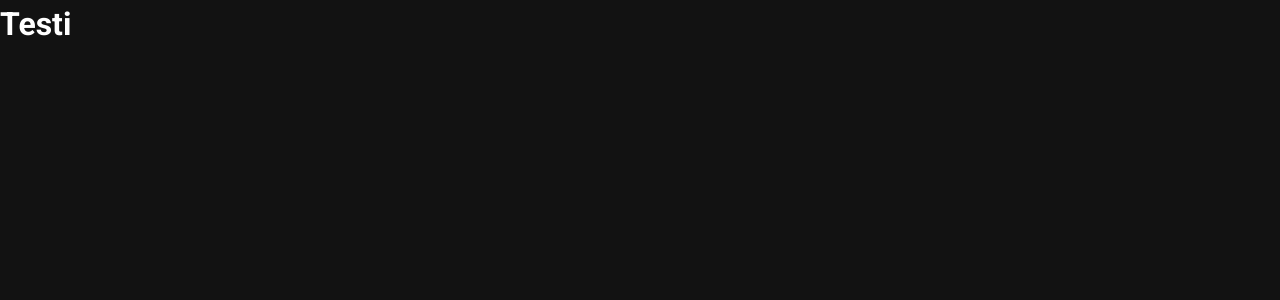
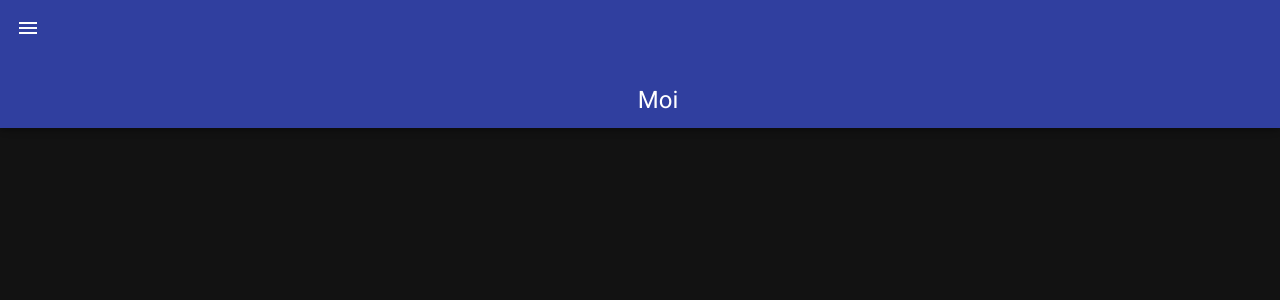
Before and after one commit to RikuKukkaniemi/my-website, a Vue app: page / in a window 1280 px wide. Shown: the top 300 px of the page. Built offline with nearby package versions, Linux system fonts and the light colour scheme.

Commit message:
Add skeleton for NavBar

```diff
--- a/src/App.vue
+++ b/src/App.vue
@@ -1,5 +1,6 @@
 <template>
   <v-app>
+    <NavBar />
     <v-content>
       <h1>Testi</h1>
     </v-content>
@@ -7,8 +8,11 @@
 </template>
 
 <script>
+import NavBar from "./components/NavBar";
 
 export default {
-
+  components: {
+    NavBar
+  }
 };
 </script>
--- /dev/null
+++ b/src/components/NavBar.vue
@@ -0,0 +1,16 @@
+<template>
+  <div>
+    <v-app-bar
+      absolute
+      color="indigo darken-2"
+      shrink-on-scroll
+      prominent
+      scroll-target="#scrolling-techniques"
+    >
+      <v-app-bar-nav-icon></v-app-bar-nav-icon>
+      <v-spacer></v-spacer>
+      <v-toolbar-title>Moi</v-toolbar-title>
+      <v-spacer></v-spacer>
+    </v-app-bar>
+  </div>
+</template>
```
Also changed, not shown: 1 other file (tests, documents, lock files or other folders).
